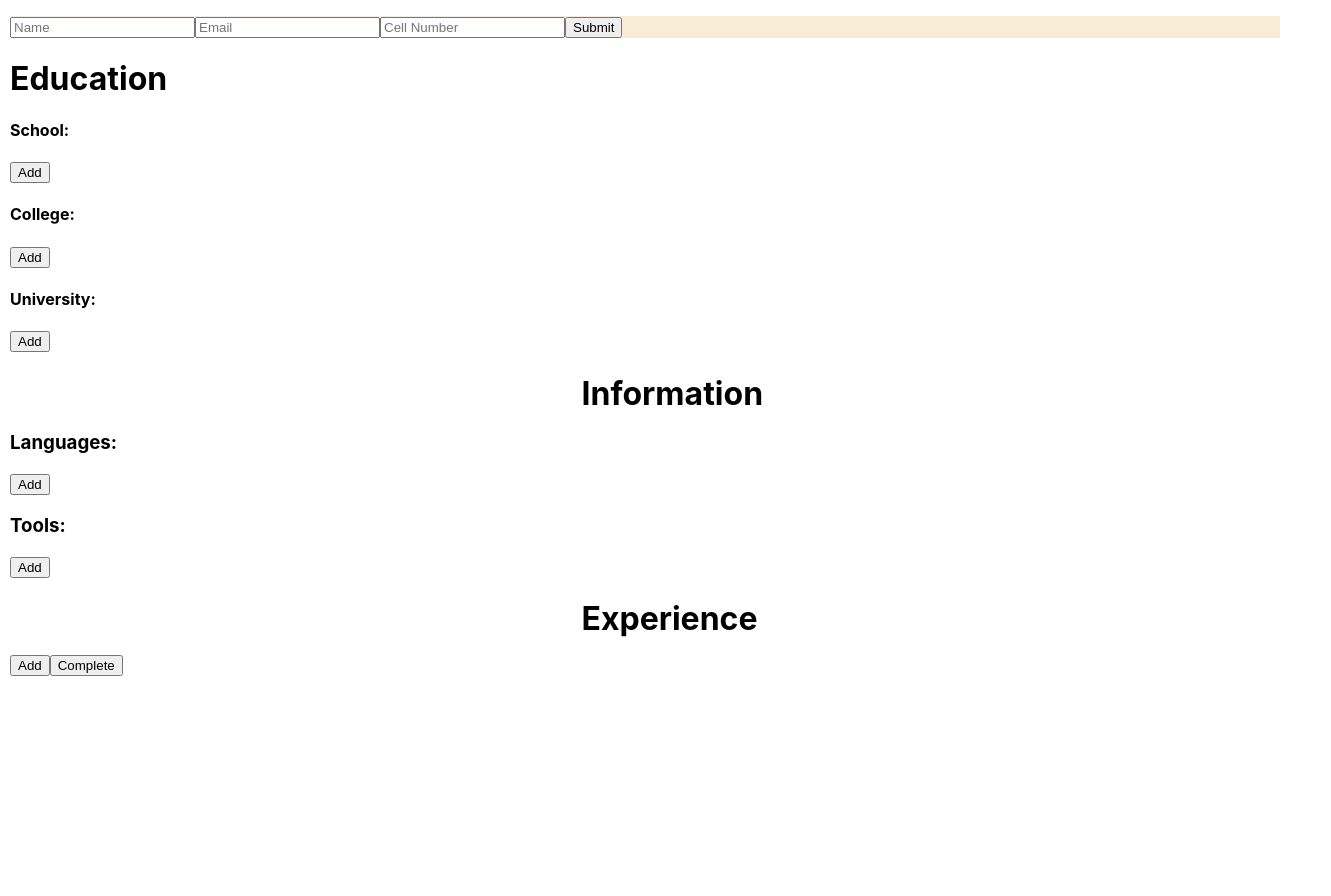
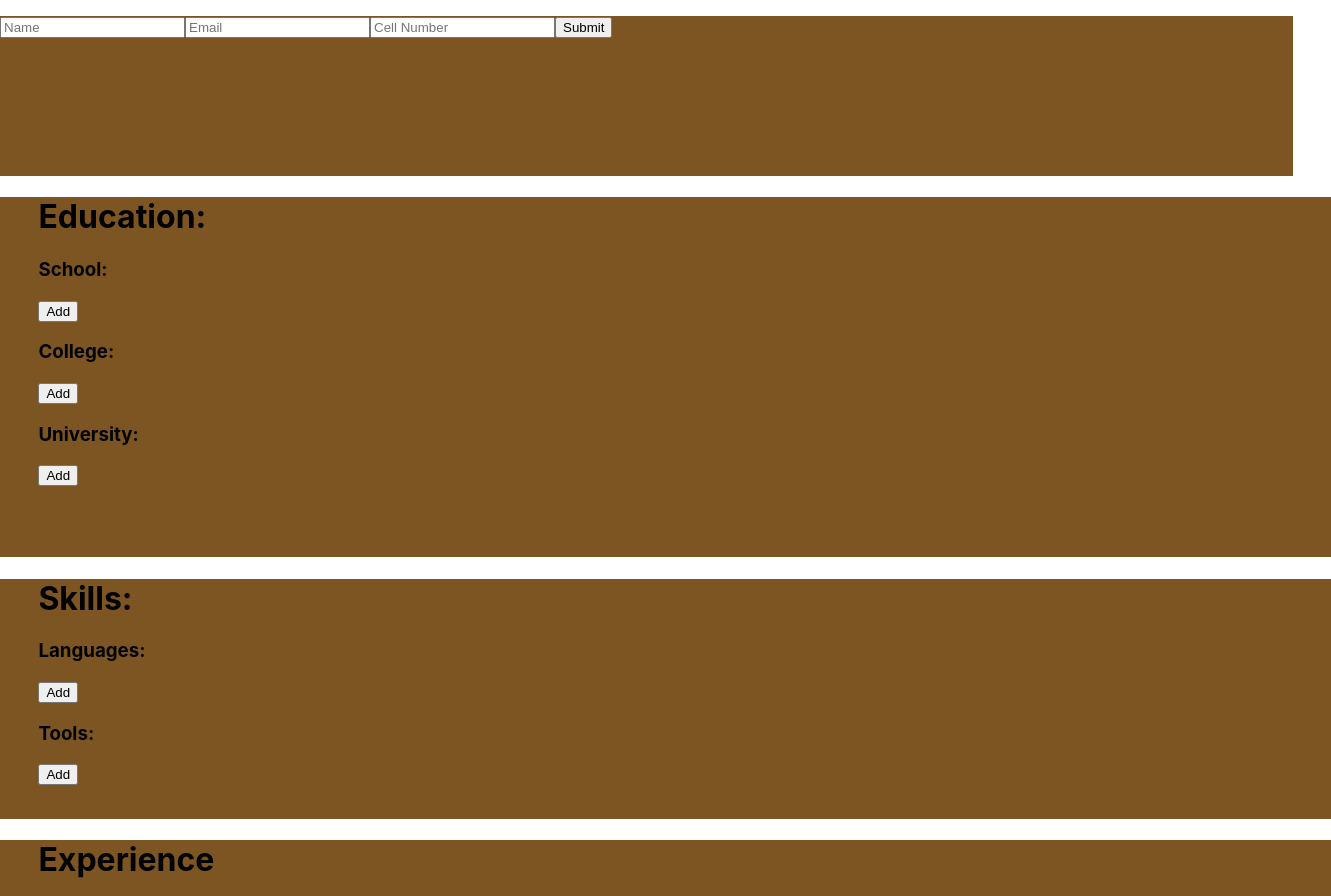
Before and after one commit to umerabdullahkhattak/cvApp, a React (Create React App) app: page / in a window 1280 px wide. Shown: the top 896 px of the page, 1331 px wide, since content can reach past the window. Built offline with nearby package versions, Linux system fonts and the light colour scheme.

Commit message:
Styled the document and added feature to let user download the pdf

```diff
--- a/package.json
+++ b/package.json
@@ -6,6 +6,7 @@
     "@testing-library/jest-dom": "^5.16.5",
     "@testing-library/react": "^13.4.0",
     "@testing-library/user-event": "^13.5.0",
+    "jspdf": "^2.5.1",
     "react": "^18.2.0",
     "react-dom": "^18.2.0",
     "react-icons": "^4.8.0",
--- a/src/App.js
+++ b/src/App.js
@@ -1,4 +1,6 @@
 import React, { Component } from 'react';
+import jsPDF from 'jspdf';
+import html2canvas from 'html2canvas';
 import Info from './Info';
 import Education from './Education';
 import Skills from './Skills';
@@ -7,14 +9,29 @@ class App extends Component {
   constructor(props) {
     super(props);
   }
+  generatePDF = () => {
+    const input = document.getElementById('pdf-content');
+    html2canvas(input).then((canvas) => {
+      const imgData = canvas.toDataURL('image/png');
+      const pdf = new jsPDF('p', 'mm', 'a4');
+      const imgProps = pdf.getImageProperties(imgData);
+      const pdfWidth = pdf.internal.pageSize.getWidth();
+      const pdfHeight = (imgProps.height * pdfWidth) / imgProps.width;
+      pdf.addImage(imgData, 'PNG', 0, 0, pdfWidth, pdfHeight);
+      pdf.save('pdf-document.pdf');
+    });
+  };
 
   render() {
     return (
-      <div>
-        <Info />
-        <Education />
-        <Skills />
-        <Experience />
+      <div className="app">
+        <div id="pdf-content">
+          <Info />
+          <Education />
+          <Skills />
+          <Experience />
+        </div>
+        <button onClick={this.generatePDF}>Download PDF</button>
       </div>
     );
   }
--- a/src/Education.js
+++ b/src/Education.js
@@ -54,10 +54,11 @@ class Education extends Component {
       uniInputValue
     } = this.state;
     return (
-      <div>
-        <h1>Education</h1>
+      <div className="education">
+        <h1>Education:</h1>
         <div>
-          <h4>School:{school}</h4>
+          <h3>School:</h3>
+          <p className="schoolname">{school}</p>
           {showschooladdbutton ? (
             <>
               {showschoolInput ? (
@@ -78,7 +79,8 @@ class Education extends Component {
           )}
         </div>
         <div>
-          <h4>College: {college}</h4>
+          <h3>College:</h3>
+          <p className="collegename">{college}</p>
           {showcollegeaddbutton ? (
             <>
               {showcollegeInput ? (
@@ -99,7 +101,8 @@ class Education extends Component {
           )}
         </div>
         <div>
-          <h4>University: {uni}</h4>
+          <h3>University:</h3>
+          <p className="uniname">{uni}</p>
           {showuniaddbutton ? (
             <>
               {' '}
--- a/src/Experience.js
+++ b/src/Experience.js
@@ -37,9 +37,9 @@ class Experience extends Component {
   render() {
     const { showDonebutton, showaddbutton, experience, experiences, completeStatus } = this.state;
     return (
-      <div className="expcomp">
-        <h1 className="experience">Experience</h1>
-        <ul>
+      <div className="experience">
+        <h1>Experience</h1>
+        <ul className="experiencelist">
           {experiences.map((itemss, index) => (
             <li key={index}>
               <div> {itemss}</div>
--- a/src/Skills.js
+++ b/src/Skills.js
@@ -43,10 +43,11 @@ class Skills extends Component {
       showtoolsdonebutton
     } = this.state;
     return (
-      <div>
-        <h1 className="skills">Information</h1>
+      <div className="skills">
+        <h1>Skills:</h1>
 
-        <h3>Languages: {languages}</h3>
+        <h3>Languages:</h3>
+        <p className="languages">{languages}</p>
 
         {showlangdonebutton ? (
           <>
@@ -69,7 +70,8 @@ class Skills extends Component {
           <></>
         )}
 
-        <h3>Tools: {tools}</h3>
+        <h3>Tools:</h3>
+        <p className="tools">{tools}</p>
         {showtoolsdonebutton ? (
           <>
             {showtoolsaddbutton ? (
--- a/src/index.css
+++ b/src/index.css
@@ -5,9 +5,11 @@ body {
     sans-serif;
   -webkit-font-smoothing: antialiased;
   -moz-osx-font-smoothing: grayscale;
-  padding-left: 10px;
+
 
 }
+
+
 
 code {
   font-family: source-code-pro, Menlo, Monaco, Consolas, 'Courier New',
@@ -19,11 +21,13 @@ code {
   margin-left: 45%;
 }
 .info{
-  background-color: antiquewhite;
+  background-color: rgb(124, 85, 34);
   /* padding-left: 1%;*/
   padding-right: 1%;
   margin: 0px;
-  /* display: flex; */
+  height: 20vh;
+  width: 100%;
+  padding-bottom: 0px;
 }
 .infolist{
   list-style: none;
@@ -67,19 +71,58 @@ code {
   padding-right: 5px;
 }
 .education{
-  margin-bottom: 0px;
-  margin-left: 45%;
+ padding-left: 3vw;
+ background-color: rgb(124, 85, 34);
+ /* padding-left: 1%;*/
+ padding-right: 1%;
+ margin: 0px;
+ height: 45vh;
+ width: 100%;
+}
+.schoolname{
+  font: 5vh;
+  padding-left: 8vw;
+}
+.collegename{
+  font: 5vh;
+  padding-left: 8vw;
+}
+.uniname{
+  font: 5vh;
+  padding-left: 8vw;
 }
 .skills{
-  margin-bottom: 0px;
-  margin-left: 45%;
-}
+  padding-left: 3vw;
+ background-color: rgb(124, 85, 34);
+ /* padding-left: 1%;*/
+ padding-right: 1%;
+ margin: 0px;
+ height: 30vh;
+ width: 100%;}
+ .languages{
+  font: 5vh;
+  padding-left: 8vw;
+ }
+ .tools{
+  font: 5vh;
+  padding-left: 8vw;
+ }
 .infoList{
   list-style-type: none;
 }
 .abc{
   display: none;
 }
-.expcomp{
-  padding-bottom: 200px;
+.experience{
+  padding-left: 3vw;
+ background-color: rgb(124, 85, 34);
+ /* padding-left: 1%;*/
+ padding-right: 1%;
+ margin: 0px;
+ height: 30vh;
+ width: 100%;
 }
+.experiencelist{
+  font: 5vh;
+  padding-left: 8vw;
+}
```
Also changed, not shown: 1 other file (tests, documents, lock files or other folders).
